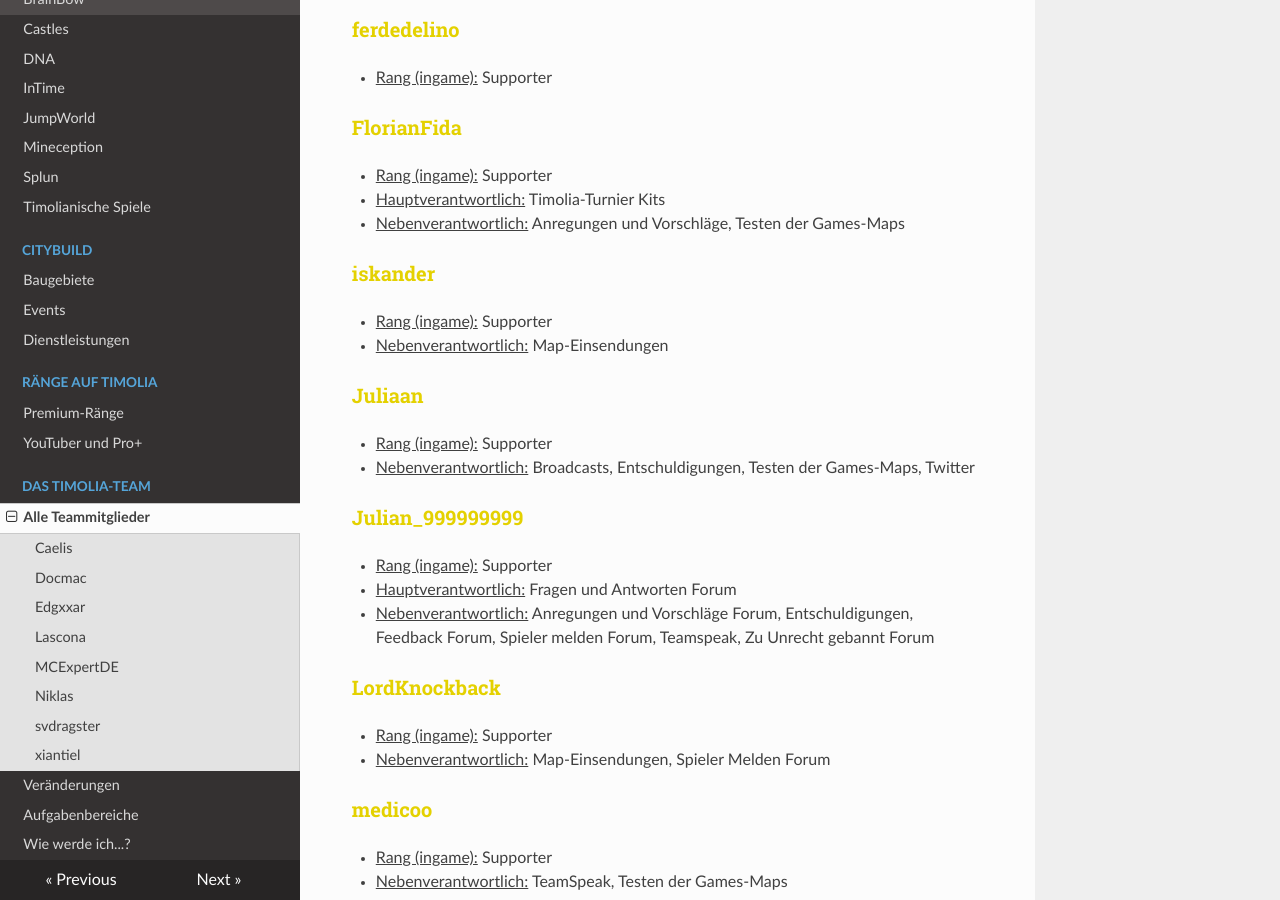
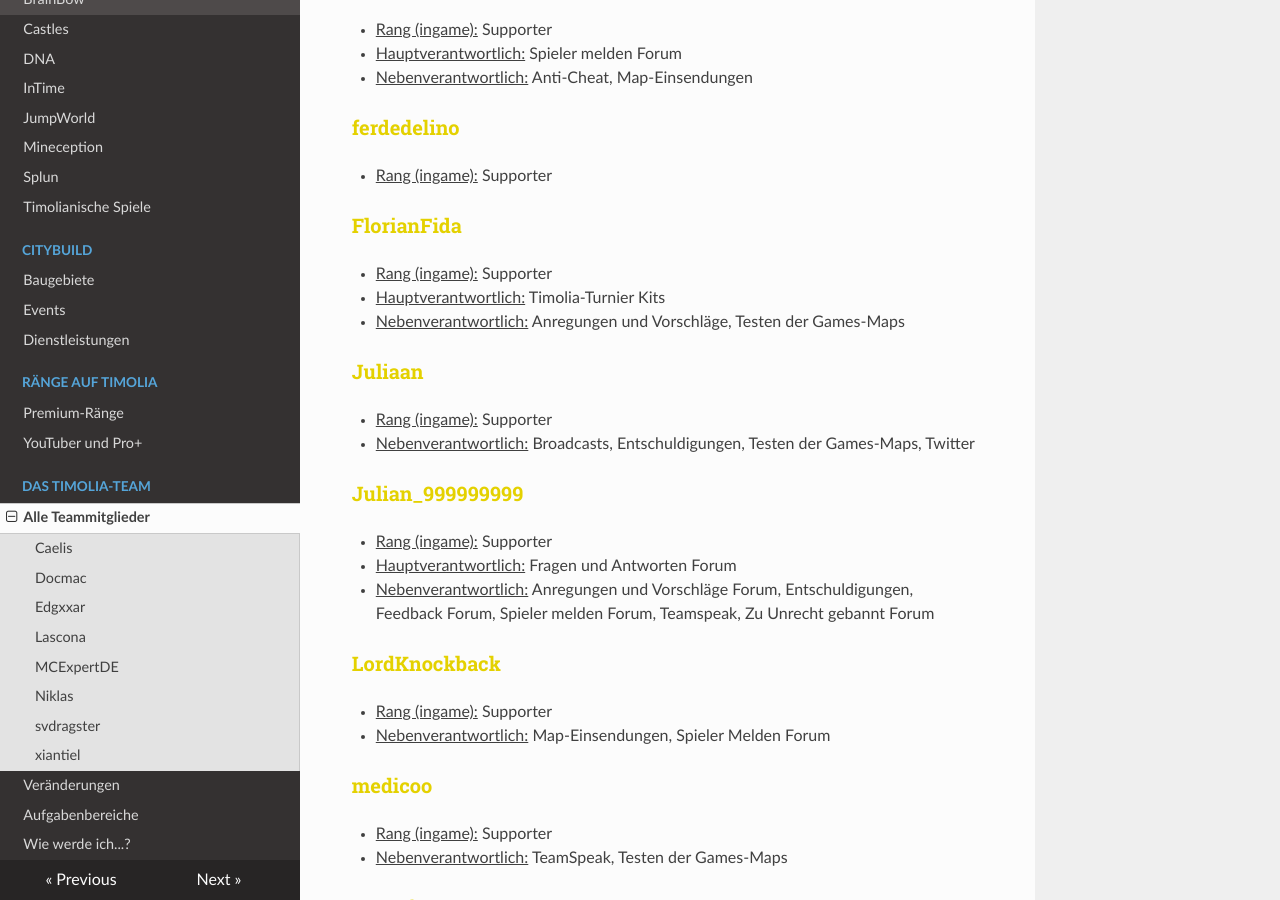
Before and after one commit to TimoliaDE/HowTo, an MkDocs documentation site: the page built from docs/team/members.md, in a window 1280 px wide and 900 px high, scrolled down 5443 px. Built offline with MkDocs 1.6.1, drawn with Linux system fonts in a browser that asks for light colours; nearby versions of some CDN libraries; old or Windows-style settings are respelled for this version of MkDocs; some of the changed text lies outside the part shown.

Commit message:
Update members.md

```diff
--- a/docs/team/members.md
+++ b/docs/team/members.md
@@ -109,6 +109,9 @@ Sie kümmern sich um die Timolia-Plugins, entwickeln neue Features und Spielmodi
 - <u>Rang (ingame):</u> Developer
 - <u>Nebenverantwortlich:</u> Web-Development
 
+### <strong><span style="color:#007812">Kenaai</span></strong>
+- <u>Rang (ingame):</u> Developer
+
 ### <strong><span style="color:#007812">logito111</span></strong>
 - <u>Rang (ingame):</u> Developer
 
@@ -175,10 +178,6 @@ Sie stehen für alle grundlegenden Fragen und Reports zur Verfügung und sind di
 - <u>Rang (ingame):</u> Supporter
 - <u>Hauptverantwortlich:</u> Timolia-Turnier Kits
 - <u>Nebenverantwortlich:</u> Anregungen und Vorschläge, Testen der Games-Maps
-
-### <strong><span style="color:#E4D100">iskander</span></strong>
-- <u>Rang (ingame):</u> Supporter
-- <u>Nebenverantwortlich:</u> Map-Einsendungen
 
 ### <strong><span style="color:#E4D100">Juliaan</span></strong>
 - <u>Rang (ingame):</u> Supporter
```
